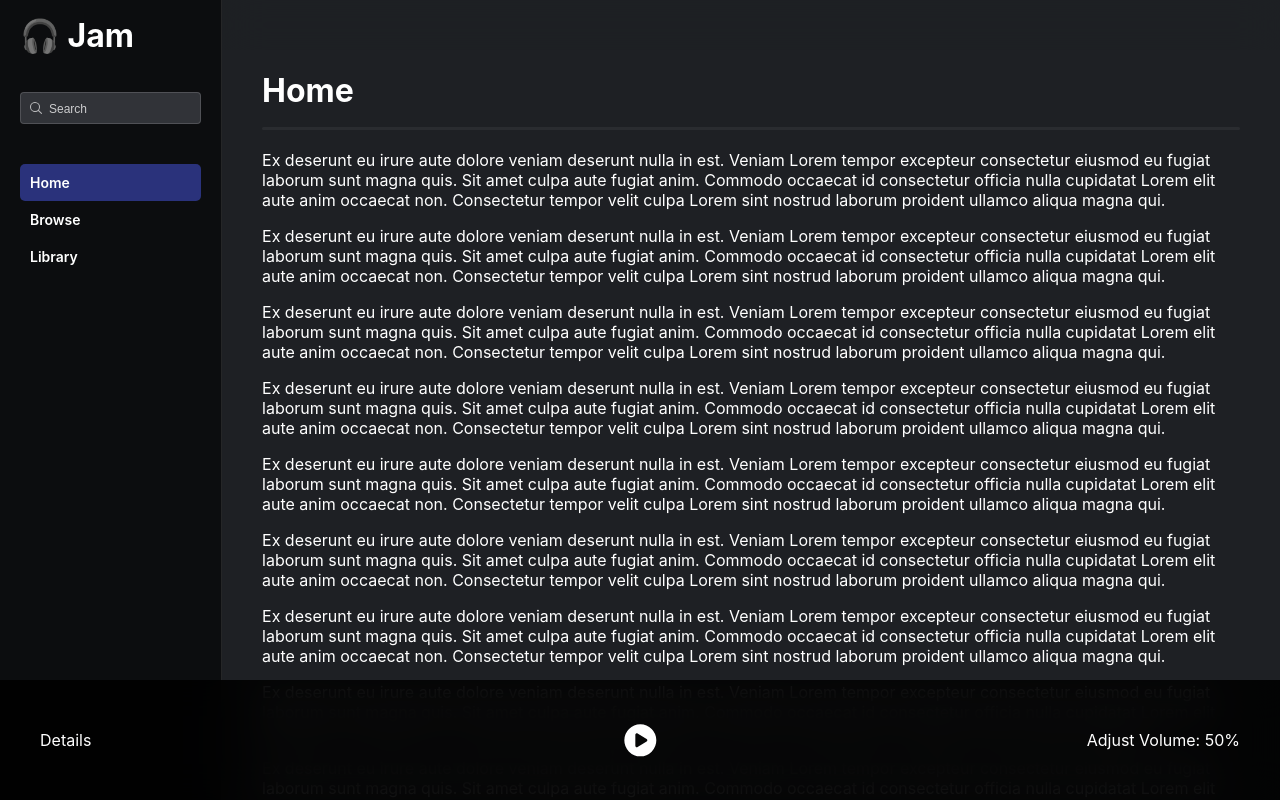
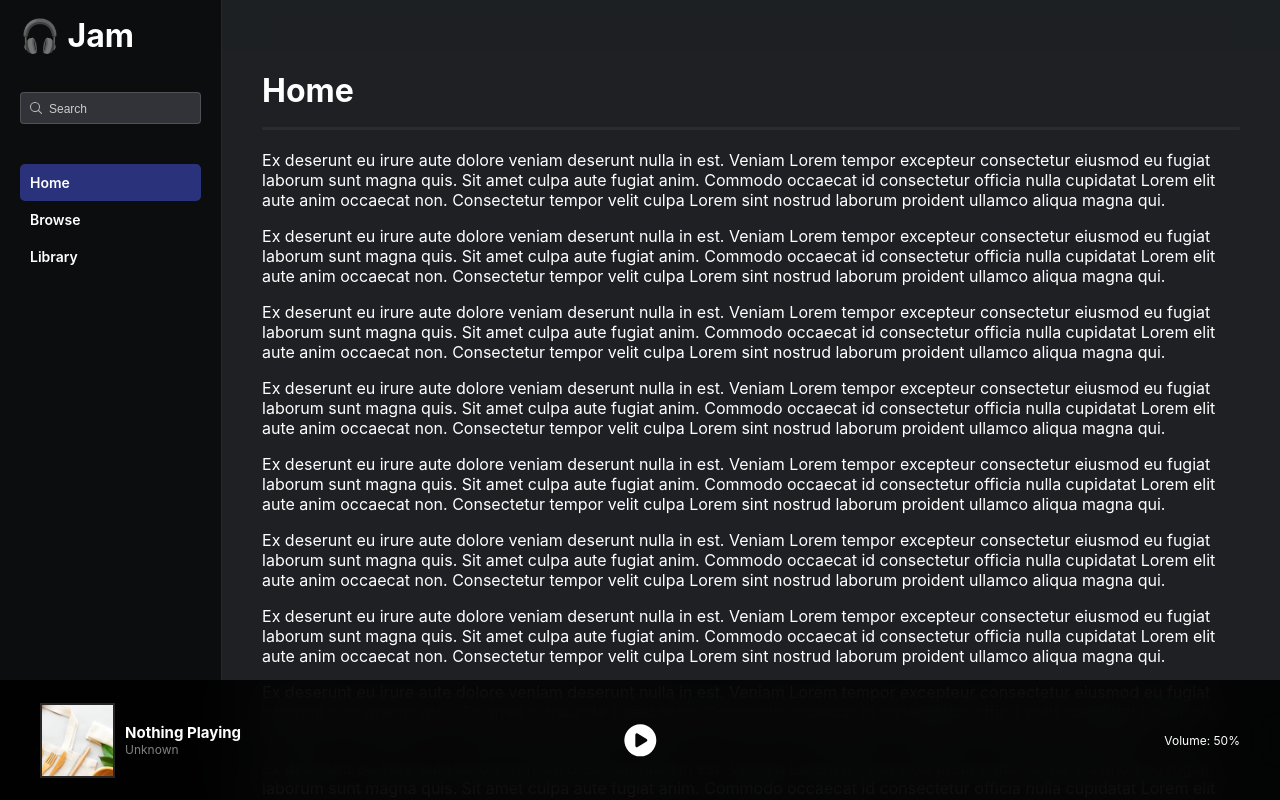
Before and after one commit to nocrusts/jam, a Next.js app: page / in a window 1280 px wide. Built offline with nearby package versions, Linux system fonts and the light colour scheme.

Commit message:
More ui stuff

```diff
--- a/components/MusicPlayer.js
+++ b/components/MusicPlayer.js
@@ -4,38 +4,60 @@ import { FontAwesomeIcon } from "@fortawesome/react-fontawesome";
 import { faCirclePlay, faCirclePause } from "@fortawesome/free-solid-svg-icons";
 import ReactPlayer from "react-player/youtube";
 
+import Image from "next/image";
 import { useState, useEffect } from "react";
 
 const MusicPlayer = () => {
 
+    const [url, setUrl] = useState("https://www.youtube.com/watch?v=tOZkYsrX8JI");
     const [playing, setPlay] = useState(false);
-    const [volume, setVolume] = useState(0.5);
-
+    const [volume, setVolume] = useState(0);
+    const [title, setTitle] = useState("Nothing Playing");
+    const [thumbnail, setThumbnail] = useState("/stock.png");
+    const [artist, setArtist] = useState("Unknown");
 
     useEffect(() => {
-        let volumeLocal = 50;
+        // States read values aren't updated here...(workaround)
+        let volumeLocal = parseInt(window.localStorage.getItem("volume"));
+        volumeLocal = volumeLocal > -1 ? volumeLocal : 50;
+
+        setVolume(volumeLocal / 100);
+
+        function changeVolume(percent) {
+            volumeLocal += percent;
+
+            window.localStorage.setItem("volume", volumeLocal);
+            setVolume(volumeLocal / 100);
+        }
 
         window.addEventListener("keydown", (e) => {
-
-            console.log(e.key);
-
             if (e.key == "ArrowUp" && volumeLocal < 100) {
-                volumeLocal += 5;
-                setVolume(volumeLocal / 100);
-            }
-
-            else if (e.key == "ArrowDown" && volumeLocal > 0) {
-                volumeLocal -= 5;
-                setVolume(volumeLocal / 100);
+                changeVolume(5);
+            } else if (e.key == "ArrowDown" && volumeLocal > 0) {
+                changeVolume(-5);
             }
         });
     }, []);
+
+    function getVideoDetails() {
+        fetch(`https://www.youtube.com/oembed?url=${url}&format=json`)
+            .then(res => res.json())
+            .then(json => {
+                setTitle(json.title);
+                setThumbnail(json.thumbnail_url);
+                setArtist(json.author_name);
+            })
+    }
 
     return (
         <div className={styles.player}>
 
             <div className={styles.left}>
-                Details
+                <img className={styles.thumbnail} src={thumbnail} />
+                <div className={styles.label}>
+                    <span className={styles.title}>{title}</span>
+                    <span className={styles.artist}>{artist}</span>
+                </div>
             </div>
 
             <div className={styles.controls}>
@@ -50,17 +72,18 @@ const MusicPlayer = () => {
             </div>
 
             <div className={styles.right}>
-                Adjust Volume: {Math.floor(volume * 100)}%
+                Volume: {Math.floor(volume * 100)}%
             </div>
 
             <div className={styles.backend}>
                 <ReactPlayer
-                    url="https://www.youtube.com/watch?v=GFf5qIfbGcA"
+                    url={url}
                     playing={playing}
                     controls={false}
                     playsinline={false}
                     pip={false}
                     volume={volume}
+                    onReady={getVideoDetails}
                 />
             </div>
         </div >
--- a/next.config.js
+++ b/next.config.js
@@ -1,3 +1,6 @@
 module.exports = {
   reactStrictMode: true,
+  images: {
+    domains: ["i.ytimg.com"]
+  }
 }
--- a/styles/MusicPlayer.module.css
+++ b/styles/MusicPlayer.module.css
@@ -8,6 +8,7 @@
     width: 100vw;
     height: 120px;
     z-index: 5;
+    font-size: 12px;
     background: rgba(0, 0, 0, 0.877);
     -webkit-backdrop-filter: blur(20px);
             backdrop-filter: blur(20px);
@@ -15,7 +16,30 @@
 
 .left {
     display: flex;
+    align-items: center;
     flex: 1;
+}
+
+.label {
+    display: flex;
+    flex-direction: column;
+    margin-left: 10px;
+}
+
+.title {
+    font-size: 15px;
+    font-weight: 700;
+}
+
+.artist {
+    opacity: 0.5;
+}
+
+.thumbnail {
+    width: 75px;
+    height: 75px;
+    border: 2px rgba(255, 255, 255, 0.15) solid;
+    object-fit: cover;
 }
 
 .controls {
```
Also changed, not shown: public/stock.png (added).
